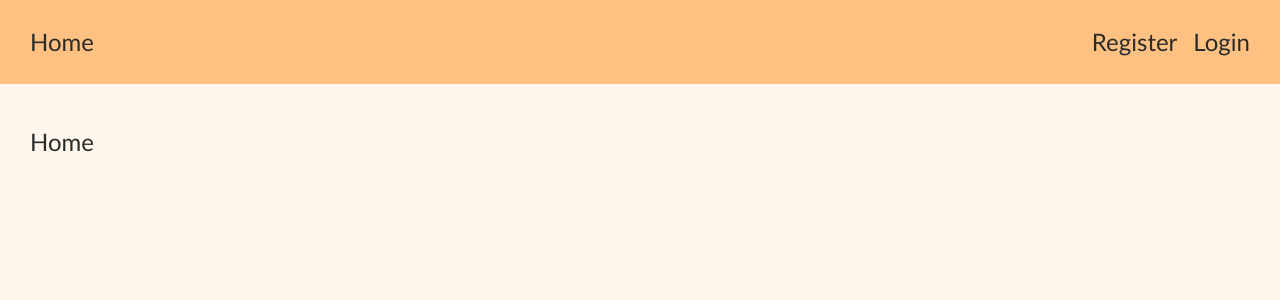
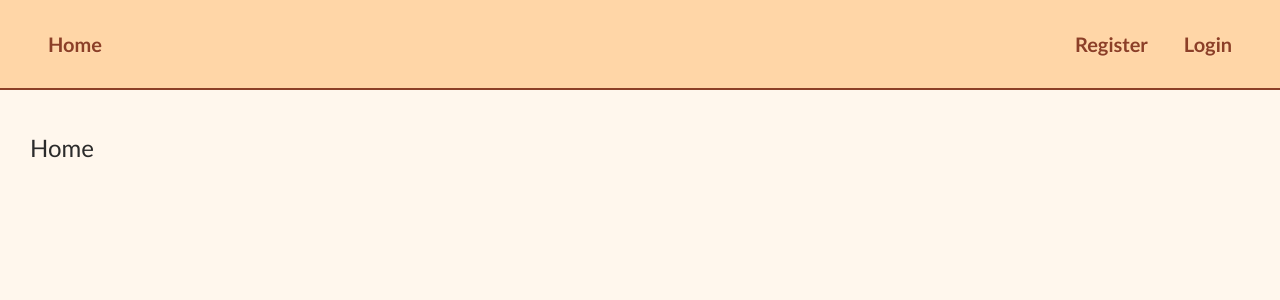
Before and after one commit to Lingrode/goit-react-hw-08, a React (Vite) app: page / in a window 1280 px wide. Shown: the top 300 px of the page. Built offline with nearby package versions, Linux system fonts and the light colour scheme.

Commit message:
change header

```diff
--- a/src/components/AppBar/AppBar.jsx
+++ b/src/components/AppBar/AppBar.jsx
@@ -10,10 +10,9 @@ const AppBar = () => {
   const isLoggedIn = useSelector(selectIsLoggedIn);
 
   return (
-    <header className="py-6 mb-10 bg-[#ffc181]">
+    <header className="py-6 mb-10 bg-base-300 text-accent border-b-accent border-b-2">
       <div className="container">
         <nav className="flex justify-between">
-          {/* <p>PhoneBook</p> */}
           <Navigation />
           <div className="flex gap-4">
             {isLoggedIn ? <UserMenu /> : <AuthNav />}
--- a/src/components/AuthNav/AuthNav.jsx
+++ b/src/components/AuthNav/AuthNav.jsx
@@ -2,17 +2,11 @@ import { NavLink } from "react-router";
 
 const AuthNav = () => {
   return (
-    <div className="flex gap-4">
-      <NavLink
-        className="relative after:absolute after:w-full after:bg-black after:h-0.5 after:opacity-0 hover:after:opacity-100 after:bottom-0 after:right-0 after:transition-opacity"
-        to="/register"
-      >
+    <div className="flex">
+      <NavLink className="btn btn-ghost text-xl" to="/register">
         Register
       </NavLink>
-      <NavLink
-        className="relative after:absolute after:w-full after:bg-black after:h-0.5 after:opacity-0 hover:after:opacity-100 after:bottom-0 after:right-0 after:transition-opacity"
-        to="/login"
-      >
+      <NavLink className="btn btn-ghost text-xl" to="/login">
         Login
       </NavLink>
     </div>
--- a/src/components/ContactForm/ContactForm.jsx
+++ b/src/components/ContactForm/ContactForm.jsx
@@ -85,7 +85,7 @@ const ContactForm = () => {
           />
 
           <label className="mb-1 text-xl" htmlFor={numberFieldId}>
-            Number
+            Phone
           </label>
           <Field name="number">
             {({ field }) => (
--- a/src/components/LoginForm/LoginForm.jsx
+++ b/src/components/LoginForm/LoginForm.jsx
@@ -37,7 +37,7 @@ const LoginForm = () => {
         validationSchema={validationSchema}
       >
         {({ touched, errors }) => (
-          <Form className="max-w-[450px] w-full flex flex-col justify-center rounded-lg px-10 py-15 bg-white shadow-xl relative">
+          <Form className="max-w-[450px] w-full flex flex-col justify-center rounded-lg px-10 py-15 bg-white shadow-xl relative text-accent">
             <label className="mb-1" htmlFor={emailFieldId}>
               E-mail
             </label>
--- a/src/components/Navigation/Navigation.jsx
+++ b/src/components/Navigation/Navigation.jsx
@@ -7,18 +7,13 @@ const Navigation = () => {
   const isLoggedIn = useSelector(selectIsLoggedIn);
 
   return (
-    <div className="flex gap-4">
-      <NavLink
-        className="relative after:absolute after:w-full after:bg-black after:h-0.5 after:opacity-0 hover:after:opacity-100 after:bottom-0 after:right-0 after:transition-opacity"
-        to="/"
-      >
+    <div className="flex text-accent ">
+      <NavLink className="btn btn-ghost text-xl" to="/">
         Home
       </NavLink>
+
       {isLoggedIn && (
-        <NavLink
-          className="relative after:absolute after:w-full after:bg-black after:h-0.5 after:opacity-0 hover:after:opacity-100 after:bottom-0 after:right-0 after:transition-opacity"
-          to="/contacts"
-        >
+        <NavLink className="btn btn-ghost text-xl" to="/contacts">
           Contacts
         </NavLink>
       )}
--- a/src/components/RegisterForm/RegisterForm.jsx
+++ b/src/components/RegisterForm/RegisterForm.jsx
@@ -43,7 +43,7 @@ const RegisterForm = () => {
         validationSchema={validationSchema}
       >
         {({ touched, errors }) => (
-          <Form className="max-w-[500px] w-full flex flex-col rounded-lg px-10 py-15 relative bg-white shadow-xl">
+          <Form className="max-w-[500px] w-full flex flex-col rounded-lg px-10 py-15 relative bg-white shadow-xl text-accent">
             <label className="mb-1" htmlFor={nameFieldId}>
               Name
             </label>
--- a/src/components/UserMenu/UserMenu.jsx
+++ b/src/components/UserMenu/UserMenu.jsx
@@ -8,9 +8,12 @@ const UserMenu = () => {
   const dispatch = useDispatch();
 
   return (
-    <div className="flex gap-4">
-      <h3>Welcome, {user.name}</h3>
-      <button className="cursor-pointer" onClick={() => dispatch(logout())}>
+    <div className="flex justify-center items-center gap-4">
+      <h3 className="text-2xl font-semibold">Welcome, {user.name}</h3>
+      <button
+        className="btn btn-ghost text-xl"
+        onClick={() => dispatch(logout())}
+      >
         Logout
       </button>
     </div>
```
